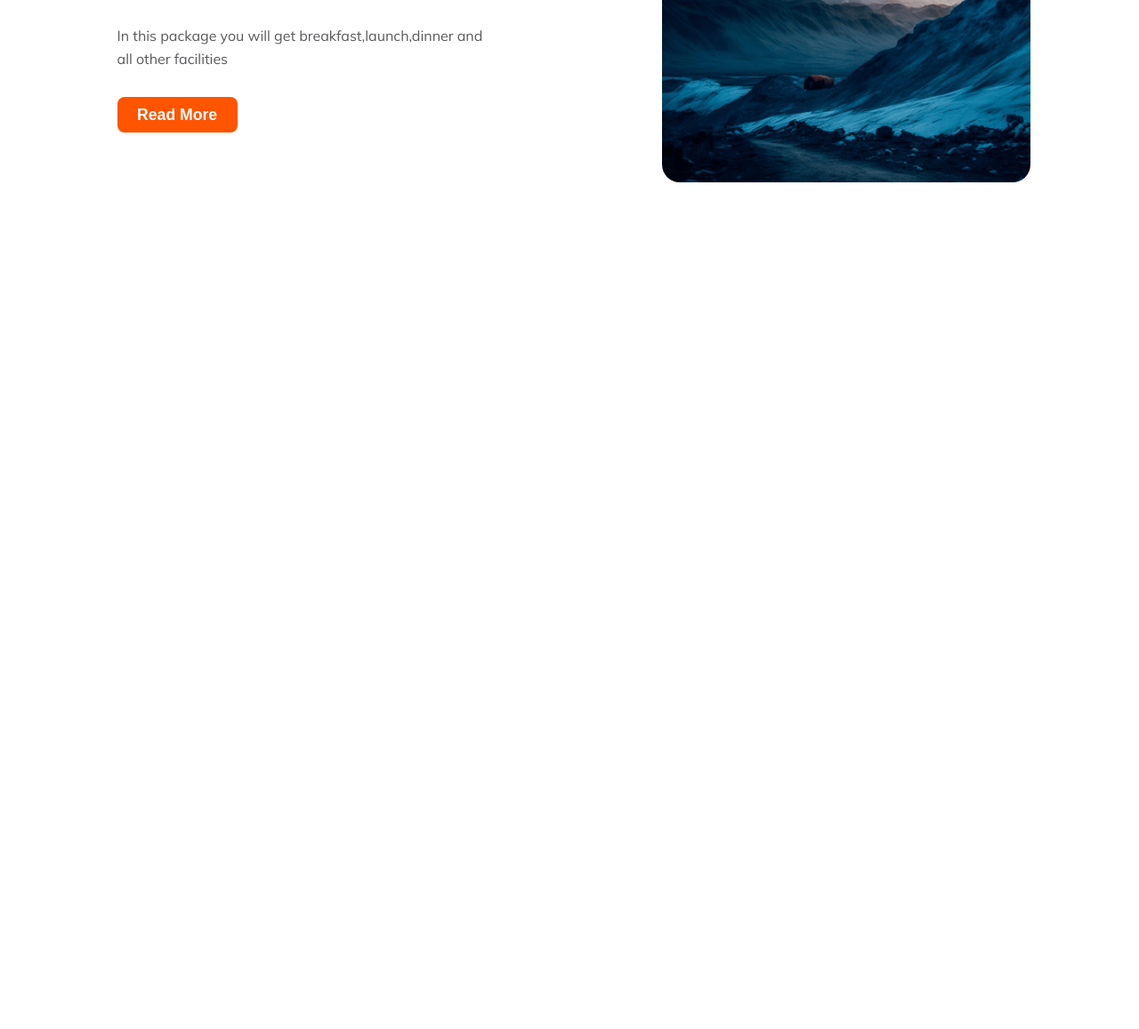
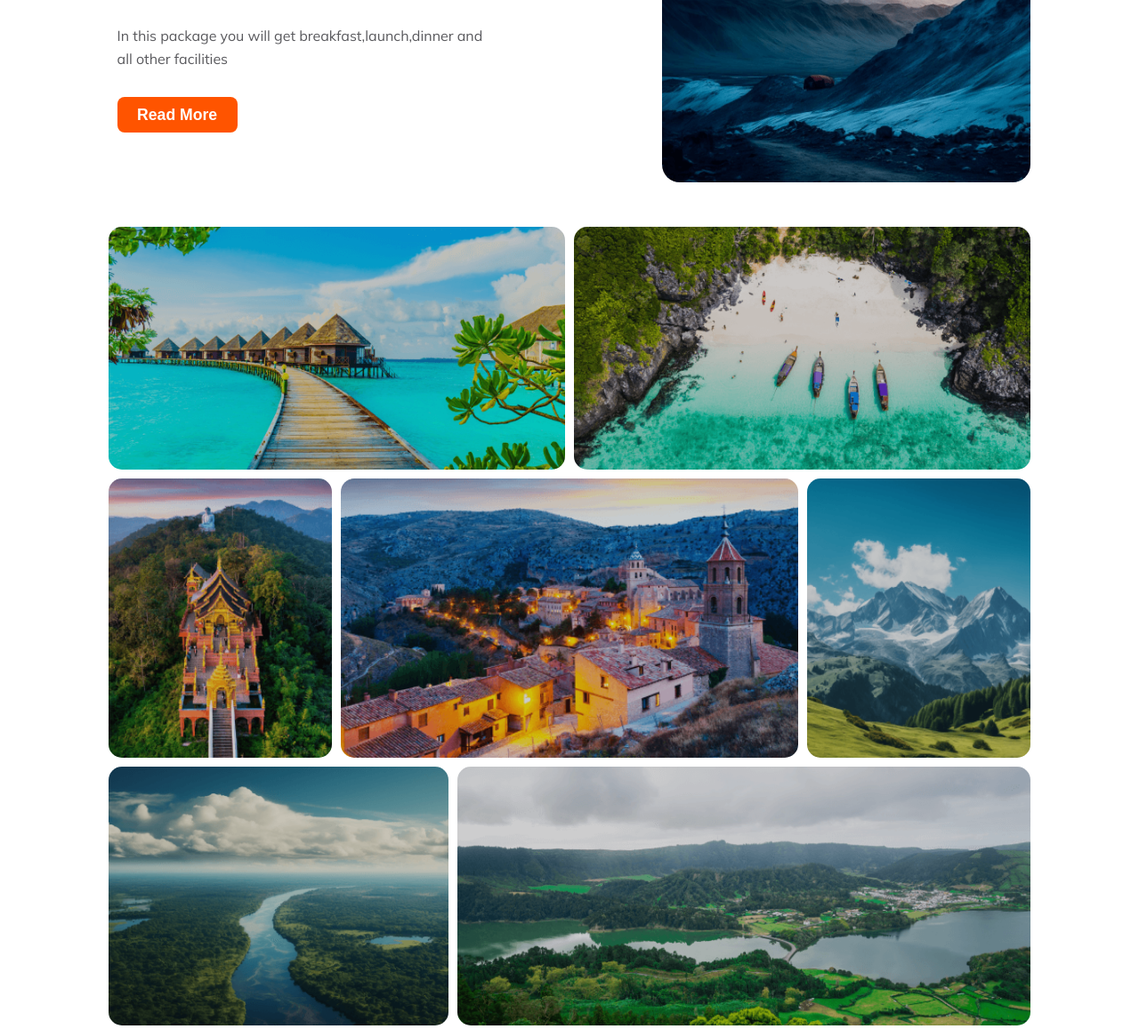
Before and after one commit to pradipcse/B9A1-GlobeGlider, a plain HTML site: page index.html in a window 1280 px wide. Shown: the part 1066-2223 px from the top of the page at 89% size. Before the commit the page ends 1321 px from the top, so only its background shows below. Drawn offline with Linux system fonts and the light colour scheme.

Commit message:
putting images in grid done

```diff
--- a/index.html
+++ b/index.html
@@ -62,6 +62,21 @@
          </div>
        </section>
         <!-- popular tour section end here  -->
+
+        <!-- chose your destination secion start here  -->
+
+        <section class="chose-your-destinaion">
+          <div class="destination-containar containar">
+             <div class="grid-item1"><img src="./Images/maldives.png" alt="" class="image1"></div>
+            <div class="grid-item2"><img src="./Images/indonesia.png" alt="" class="image2"></div>
+            <div class="grid-item3"><img src="./Images/srilanka.png" alt="" class="image3"></div>
+            <div class="grid-item4"><img src="./Images/nortamerica.png" alt="" class="image4"></div>
+            <div class="grid-item5"><img src="./Images/kashmir.png" alt="" class="image5"></div>
+            <div class="grid-item6"><img src="./Images/bangladesh.png" alt="" class="image6"></div>
+            <div class="grid-item7"><img src="./Images/bandarban.png" alt="" class="image7"></div>
+          </div>
+        </section>
+         <!-- chose your destination secion ends here  -->
     </main>
 
 </body>
--- a/styles.css
+++ b/styles.css
@@ -182,3 +182,42 @@ body {
 }
 
 /* popular section design end here  */
+
+/* chose-destination style start here  */
+.destination-containar{
+    height: 789px;
+    display: grid;
+    grid-template-columns: repeat(8,1fr);
+    grid-template-rows: repeat(3,1fr);
+    gap:10px;
+}
+
+.destination-containar img{
+    width: 100%;
+    height: 100%;
+    border-radius: 15px;
+    object-fit: cover;
+}
+ .grid-item1{
+    grid-column: 1/span 4;
+ }
+ .grid-item2{
+    grid-column:5/span 4;
+ }
+
+ .grid-item3{
+    grid-column: 1/span 2;
+ }
+.grid-item4{
+    grid-column: 3/span 4;
+}
+.grid-item5{
+    grid-column: 7/span 2;
+}
+.grid-item6{
+    grid-column: 1/span 3;
+}
+.grid-item7{
+    grid-column: 4/span 5;
+}
+/* chose-destination style end here  */
```
Also changed, not shown: Images/bandarban.png (renamed from Images/Rectangle 10.png), Images/bangladesh.png (renamed from Images/Rectangle 11.png), Images/indonesia.png (renamed from Images/Rectangle 8.png), Images/kashmir.png (renamed from Images/Rectangle 9.png), Images/maldives.png (renamed from Images/Rectangle 5.png), Images/nortamerica.png (renamed from Images/Rectangle 7.png), Images/srilanka.png (renamed from Images/Rectangle 6.png).
